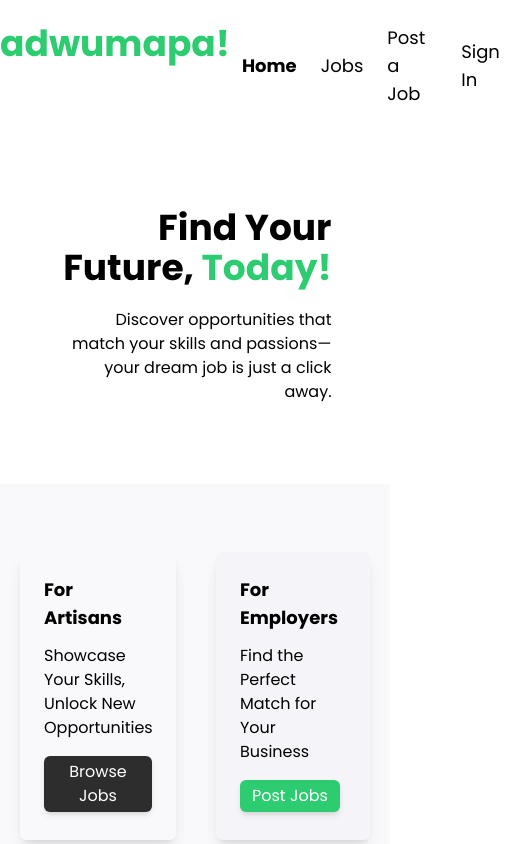
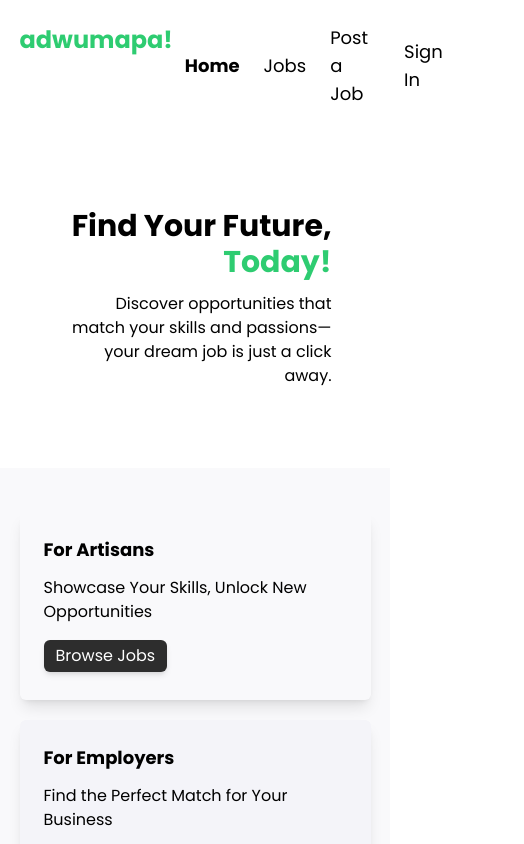
Before and after one commit to emmanuelcobbinah007/adwumapa, a React (Vite) app in the folder Rect Jobs Frontend/: page / in a window 390 px wide. Shown: the top 844 px of the page, 524 px wide, since content can reach past the window. Built offline with nearby package versions, Linux system fonts and the light colour scheme; no server answers.

Commit message:
started responsive layout on homepage and jobs page

```diff
--- a/Rect Jobs Frontend/src/components/Card.jsx
+++ b/Rect Jobs Frontend/src/components/Card.jsx
@@ -13,7 +13,7 @@ const Card = ({title, tagline, buttonText, bgColour}) => {
   }, [])
 
   return (
-    <div className={`my-5 mx-5 px-6 py-4 rounded-md w-[40%] bg-[${bgColour}] shadow-lg`}>
+    <div className={`my-5 mx-auto md:mx-5 px-6 py-4 rounded-md md:w-[40%] w-[90%] bg-[${bgColour}] shadow-lg`}>
             <h1 className='bg-inherit font-bold py-2 text-lg'>{title}</h1>
             <p className='bg-inherit text-md py-1'>{tagline}</p>
 
--- a/Rect Jobs Frontend/src/components/Cards.jsx
+++ b/Rect Jobs Frontend/src/components/Cards.jsx
@@ -3,7 +3,7 @@ import Card from './Card'
 
 const Cards = () => {
   return (
-    <div className='mt-[80px] flex justify-center mx-auto py-12 bg-[#f9f9fb]'>
+    <div className='mt-[80px] md:flex md:justify-center max-w-[1200px] mx-auto md:py-12 py-6 bg-[#f9f9fb] '>
         <Card title='For Artisans' tagline='Showcase Your Skills, Unlock New Opportunities' buttonText='Browse Jobs' bgColour='#a4f0c2'/>
         <Card title='For Employers' tagline='Find the Perfect Match for Your Business' buttonText='Post Jobs' bgColour='#f4f4f9'/>
     </div>
--- a/Rect Jobs Frontend/src/components/Header.jsx
+++ b/Rect Jobs Frontend/src/components/Header.jsx
@@ -7,8 +7,8 @@ const Header = () => {
   const toggleNavClass = ({ isActive }) => isActive ? 'px-3 hover:font-bold transition-all duration-300 ease-in-out transform hover:cursor-pointer font-bold' : 'px-3 hover:font-bold transition-all duration-300 ease-in-out transform hover:cursor-pointer'
 
   return (
-          <div className="mt-6 flex mx-auto max-w-[1200px] justify-between">
-        <NavLink to="/"><h1 className='font-bold text-4xl hover:cursor-pointer text-[#2ECC71]'>adwumapa!</h1></NavLink>
+          <div className="mt-6 flex mx-auto lg:w-[95%] w-[90%] justify-between">
+        <NavLink to="/"><h1 className='font-bold lg:text-4xl md:text-3xl text-2xl hover:cursor-pointer text-[#2ECC71]'>adwumapa!</h1></NavLink>
           <ul className='flex text-lg items-center'>
           <NavLink to="/" className={toggleNavClass}>
             <li>Home</li>
--- a/Rect Jobs Frontend/src/components/Hero.jsx
+++ b/Rect Jobs Frontend/src/components/Hero.jsx
@@ -3,8 +3,8 @@ import React from 'react'
 const Hero = () => {
   return (
         <div className='mx-auto mt-[100px] my-[70px] max-w-[70%] text-right'>
-        <h1 className='text-4xl font-bold'>Find Your Future, <span className='text-[#2ECC71]'>Today!</span></h1>
-        <p className='text-md my-5'>Discover opportunities that match your skills and passions—your dream job is just a click away.</p>
+        <h1 className='md:text-4xl text-3xl font-bold'>Find Your Future, <span className='text-[#2ECC71]'>Today!</span></h1>
+        <p className='text-md lg:my-5 my-3'>Discover opportunities that match your skills and passions—your dream job is just a click away.</p>
         </div>
   )
 }
--- a/Rect Jobs Frontend/src/components/Jobs.jsx
+++ b/Rect Jobs Frontend/src/components/Jobs.jsx
@@ -38,7 +38,7 @@ const Jobs = ({jobsPageActive = false}) => {
         {loading ?
         <Spinner loading = {loading} />
          :
-         <div className='grid grid-cols-3 max-w-[90%] mx-auto mb-12'>
+         <div className='grid md:grid-cols-2 lg:grid-cols-3 max-w-[90%] mx-auto lg:mb-12'>
          {recentJobs.map((job) => (
             <JobListings job = {job} key={job.id}/>
         ))}
--- a/Rect Jobs Frontend/src/jobs.json
+++ b/Rect Jobs Frontend/src/jobs.json
@@ -167,20 +167,6 @@
         "contact_email": "info@precisionaccounting.com",
         "contact_phone": "+1-555-1212"
       }
-    },
-    {
-      "id": "c6e8",
-      "type": "Full-Time",
-      "title": "Meme Lord",
-      "description": "Collate the best memes from across the interwebs.",
-      "salary_range": "Over $200K",
-      "location": "Remote",
-      "company": {
-        "name": "Hiddie Tech",
-        "description": "A very awesome company",
-        "contact_email": "hiddietech@gmail.com",
-        "contact_phone": "+233552517018"
-      }
     }
   ]
 }
--- a/Rect Jobs Frontend/src/pages/AddJob.jsx
+++ b/Rect Jobs Frontend/src/pages/AddJob.jsx
@@ -35,7 +35,7 @@ const AddJob = ({ addJobSubmit }) => {
 
     addJobSubmit(newJob);
 
-    toast.success('Job added successfully');
+    toast.success('Job Added Successfully');
 
     return navigate('/all_jobs')
 
```
